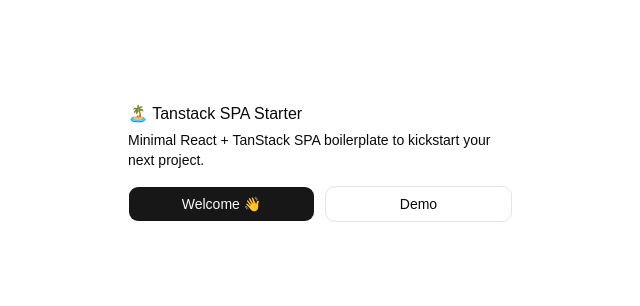
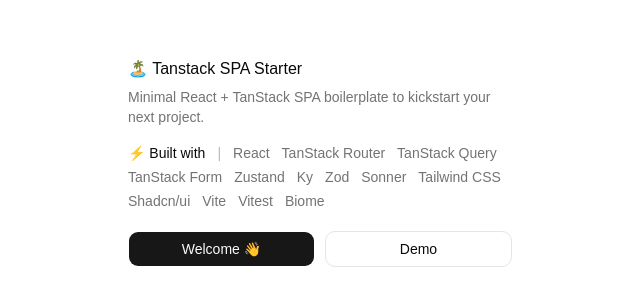
Before and after one commit to zwelhtetyan/tanstack-react-spa-starter, a React (Vite) app: page / in a window 1280 px wide. Shown: the part 240-546 px from the top of the page, without its empty margins (320-960 px from the left). Built offline with nearby package versions, Linux system fonts and the light colour scheme; no server answers.

Commit message:
feat: add built with section

```diff
--- a/src/routes/index.tsx
+++ b/src/routes/index.tsx
@@ -6,13 +6,29 @@
 	component: App,
 });
 
+const BUILT_WITH = [
+	{ name: "React", url: "https://react.dev" },
+	{ name: "TanStack Router", url: "https://tanstack.com/router/latest" },
+	{ name: "TanStack Query", url: "https://tanstack.com/query/latest" },
+	{ name: "TanStack Form", url: "https://tanstack.com/form/latest" },
+	{ name: "Zustand", url: "https://zustand.docs.pmnd.rs" },
+	{ name: "Ky", url: "https://github.com/sindresorhus/ky" },
+	{ name: "Zod", url: "https://zod.dev" },
+	{ name: "Sonner", url: "https://sonner.emilkowal.ski" },
+	{ name: "Tailwind CSS", url: "https://tailwindcss.com" },
+	{ name: "Shadcn/ui", url: "https://ui.shadcn.com/" },
+	{ name: "Vite", url: "https://vite.dev/" },
+	{ name: "Vitest", url: "https://vitest.dev" },
+	{ name: "Biome", url: "https://biomejs.dev/" },
+] as const;
+
 function App() {
 	return (
 		<main>
 			<div className="flex min-h-svh items-center justify-center p-6">
 				<div className="flex min-w-0 max-w-sm flex-col leading-loose">
-					<h1 className="font-medium">🏝️ Tanstack SPA Starter</h1>
-					<p className="text-sm">
+					<h1 className="mb-0.5 font-medium">🏝️ Tanstack SPA Starter</h1>
+					<p className="text-muted-foreground text-sm">
 						Minimal{" "}
 						<a className="hover:underline" href="https://react.dev">
 							React
@@ -27,7 +43,23 @@
 						SPA boilerplate to kickstart your next project.
 					</p>
 
-					<div className="mt-4 flex w-full items-center gap-2.5">
+					<div className="mt-4 flex flex-wrap gap-x-3 gap-y-1 text-muted-foreground text-sm">
+						<span className="text-foreground">⚡ Built with</span>
+						<span className="opacity-50">|</span>
+						{BUILT_WITH.map((stack) => (
+							<a
+								className="hover:underline"
+								href={stack.url}
+								key={stack.name}
+								rel="noopener"
+								target="_blank"
+							>
+								{stack.name}
+							</a>
+						))}
+					</div>
+
+					<div className="mt-5 flex w-full items-center gap-2.5">
 						<Button
 							className="flex-1 justify-self-center"
 							onClick={() =>
```
